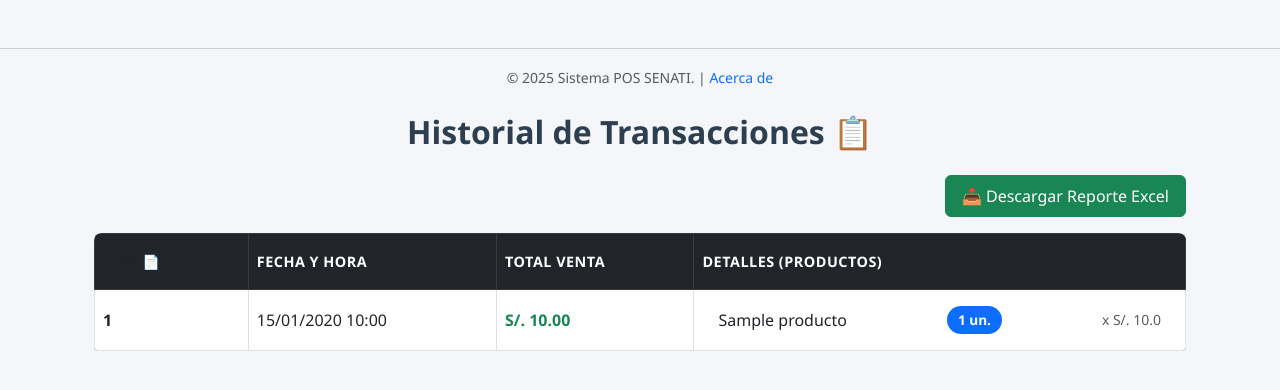
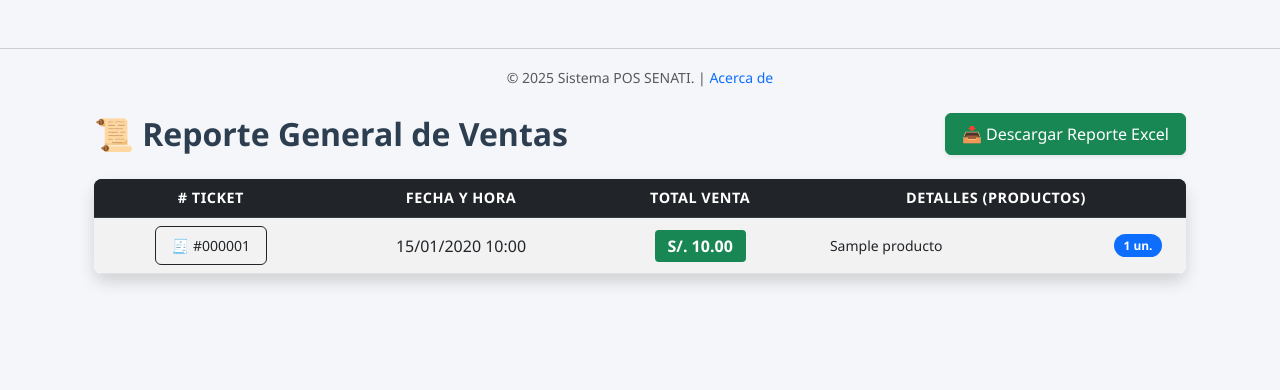
Before and after one commit to JimAcosta123/sistema-pos-senati, a Flask app: template templates/historial.html in a window 1280 px wide. Shown: the part 56-446 px from the top of the page. Run offline with Flask 3, Linux system fonts and the light colour scheme; the template is opened without the code that fills it: values that come from a table or form of the project are taken from there, others are empty; tables that the repository leaves empty hold one stand-in row (values such as "Sample post").

Commit message:
fix: Corrección de sintaxis Jinja2 en vista de historial y aplicación de filtros

```diff
--- a/templates/historial.html
+++ b/templates/historial.html
@@ -1,24 +1,21 @@
 {% extends 'base.html' %}
 
 {% block content %}
-<div class="container">
-    <h2 class="mb-4 text-center">Historial de Transacciones 📋</h2>
-
-    <div class="d-flex justify-content-end mb-3">
-       <a href="/exportar_excel" class="btn btn-success">
+<div class="container mt-4">
+    <div class="d-flex justify-content-between align-items-center mb-4">
+        <h2 class="mb-0">📜 Reporte General de Ventas</h2>
+        <a href="/exportar_excel" class="btn btn-success shadow-sm">
             📥 Descargar Reporte Excel
         </a>
     </div>
 
+    <div class="card shadow border-0">
+        <div class="card-body p-0">
             <div class="table-responsive">
-        <table class="table table-bordered shadow">
-            <thead class="table-dark">
+                <table class="table table-striped table-hover mb-0">
+                    <thead class="table-dark text-center">
                         <tr>
-                    <td>
-                        <a href="/boleta/{{ venta.id }}" target="_blank" class="btn btn-outline-dark btn-sm">
-                            <strong>#{{ venta.id }}</strong> 📄
-                        </a>
-                    </td>
+                            <th># Ticket</th>
                             <th>Fecha y Hora</th>
                             <th>Total Venta</th>
                             <th>Detalles (Productos)</th>
@@ -27,16 +24,28 @@
                     <tbody>
                         {% for venta in ventas %}
                         <tr>
-                    <td><strong>{{ venta.id }}</strong></td>
-                    <td>{{ venta.fecha.strftime('%d/%m/%Y %H:%M') }}</td>
-                    <td class="text-success fw-bold">{{ venta.total | moneda }}</td>
-                    <td>
-                        <ul class="list-group list-group-flush">
+                            <td class="text-center align-middle">
+                                <a href="/boleta/{{ venta.id }}" target="_blank" class="btn btn-outline-dark btn-sm" title="Imprimir Ticket">
+                                    🧾 #{{ "%06d"|format(venta.id) }}
+                                </a>
+                            </td>
+
+                            <td class="text-center align-middle">
+                                {{ venta.fecha.strftime('%d/%m/%Y %H:%M') }}
+                            </td>
+
+                            <td class="text-center align-middle">
+                                <span class="badge bg-success fs-6">
+                                    {{ venta.total | moneda }}
+                                </span>
+                            </td>
+
+                            <td class="align-middle">
+                                <ul class="list-group list-group-flush small">
                                     {% for item in venta.detalles %}
-                            <li class="list-group-item d-flex justify-content-between align-items-center">
+                                    <li class="list-group-item d-flex justify-content-between align-items-center bg-transparent">
                                         {{ item.producto.nombre }}
                                         <span class="badge bg-primary rounded-pill">{{ item.cantidad }} un.</span>
-                                <span class="text-muted small">x S/. {{ item.precio_unitario }}</span>
                                     </li>
                                     {% endfor %}
                                 </ul>
@@ -44,11 +53,16 @@
                         </tr>
                         {% else %}
                         <tr>
-                    <td colspan="4" class="text-center text-muted">No se han registrado ventas aún.</td>
+                            <td colspan="4" class="text-center p-5 text-muted">
+                                <h4>📭 No hay ventas registradas</h4>
+                                <p>Ve a "Nueva Venta" para realizar tu primera transacción.</p>
+                            </td>
                         </tr>
                         {% endfor %}
                         </tbody>
                 </table>
             </div>
         </div>
+    </div>
+</div>
 {% endblock %}
```
Lines whose indentation alone changed are shown as unchanged.
